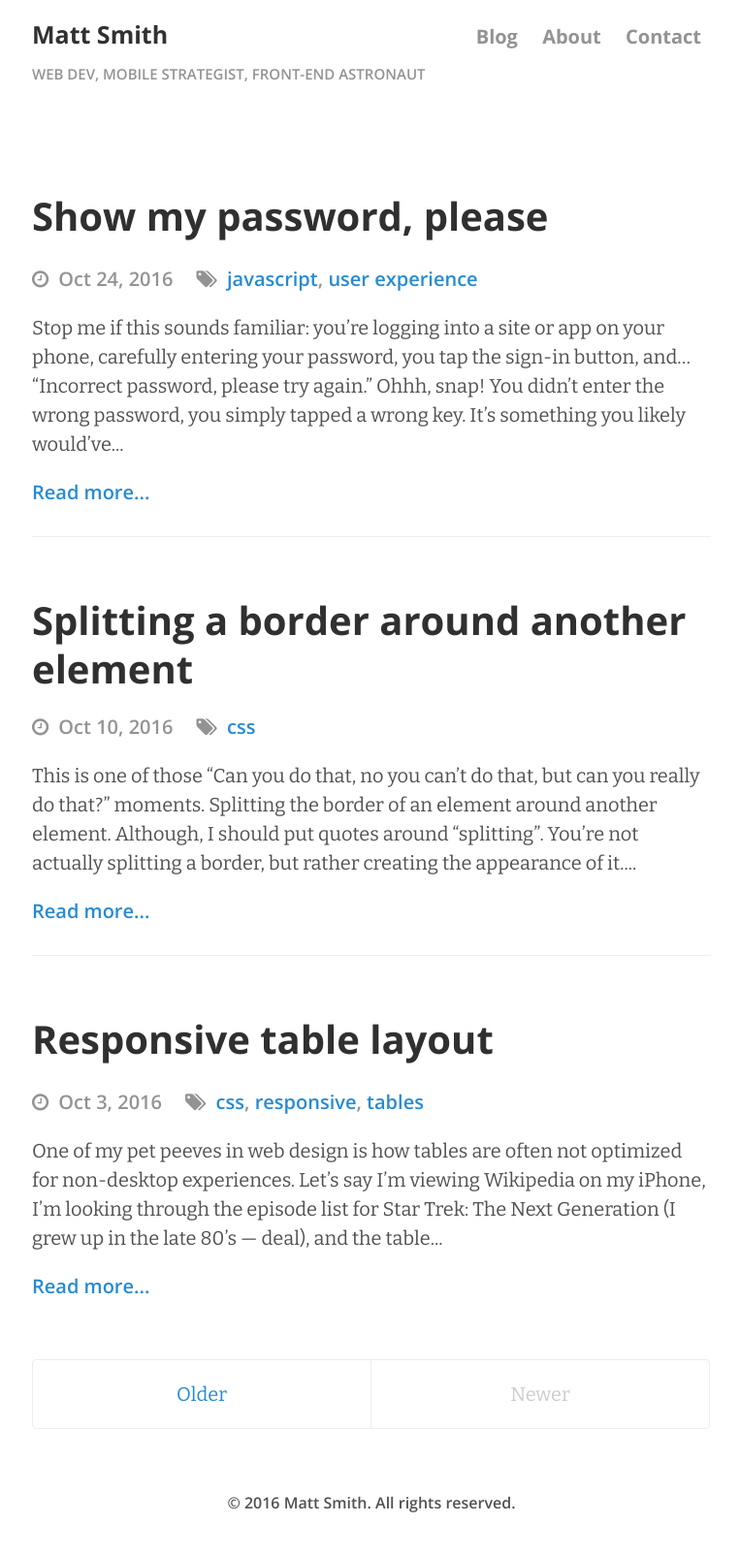
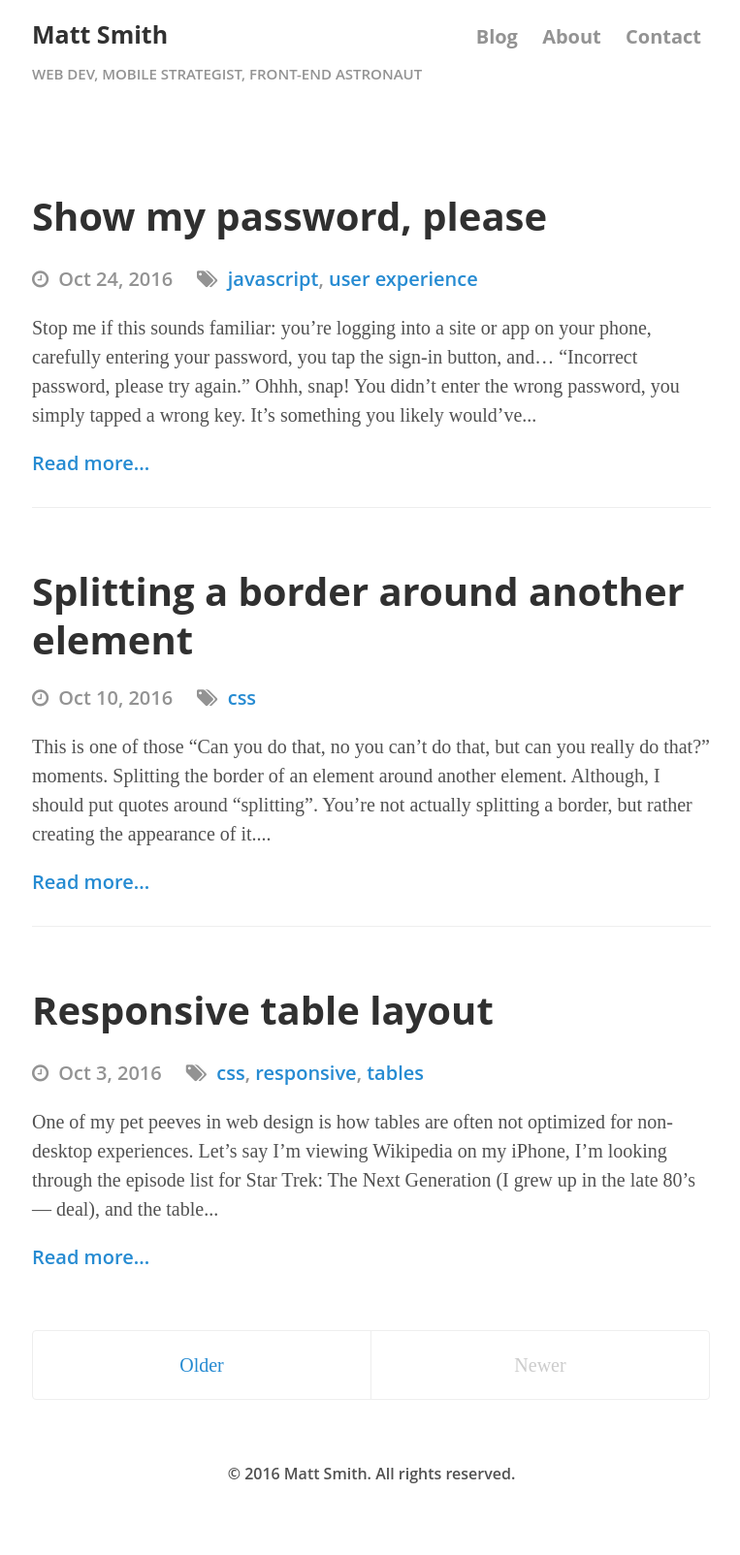
Before and after one commit to AllThingsSmitty/allthingssmitty.github.io, a Jekyll site: the page built from index.html, in a window 1280 px wide. Shown: the whole page at 97% size, without its empty margins (257-1020 px from the left). Built offline with Jekyll 4.4.1, drawn with Linux system fonts in a browser that asks for light colours; nearby versions of some CDN libraries; the list of posts is cut into pages by our own code; comment, search, counter and statistics services are not loaded; after the commit the page ends 1574 px from its top, so only the background shows below that.

Commit message:
Removed Google fonts

```diff
--- a/_includes/head.html
+++ b/_includes/head.html
@@ -64,9 +64,6 @@
   <link rel="manifest" href="manifest.json">
   <meta name="msapplication-TileColor" content="#268bd2">
   <meta name="msapplication-TileImage" content="{{ site.baseurl }}/img/public/ms-icon-144x144.png">
-
-  <link rel="stylesheet" href="https://fonts.googleapis.com/css?family=Bitter:400,400italic,700">
-  <link rel="stylesheet" href="https://fonts.googleapis.com/css?family=Open+Sans:400,600,700">
   <link rel="stylesheet" href="https://maxcdn.bootstrapcdn.com/font-awesome/4.6.3/css/font-awesome.min.css">
   <link rel="stylesheet" href="{{ site.baseurl }}/css/main.css?v={{ site.time | date: '%s' }}">
 
```
